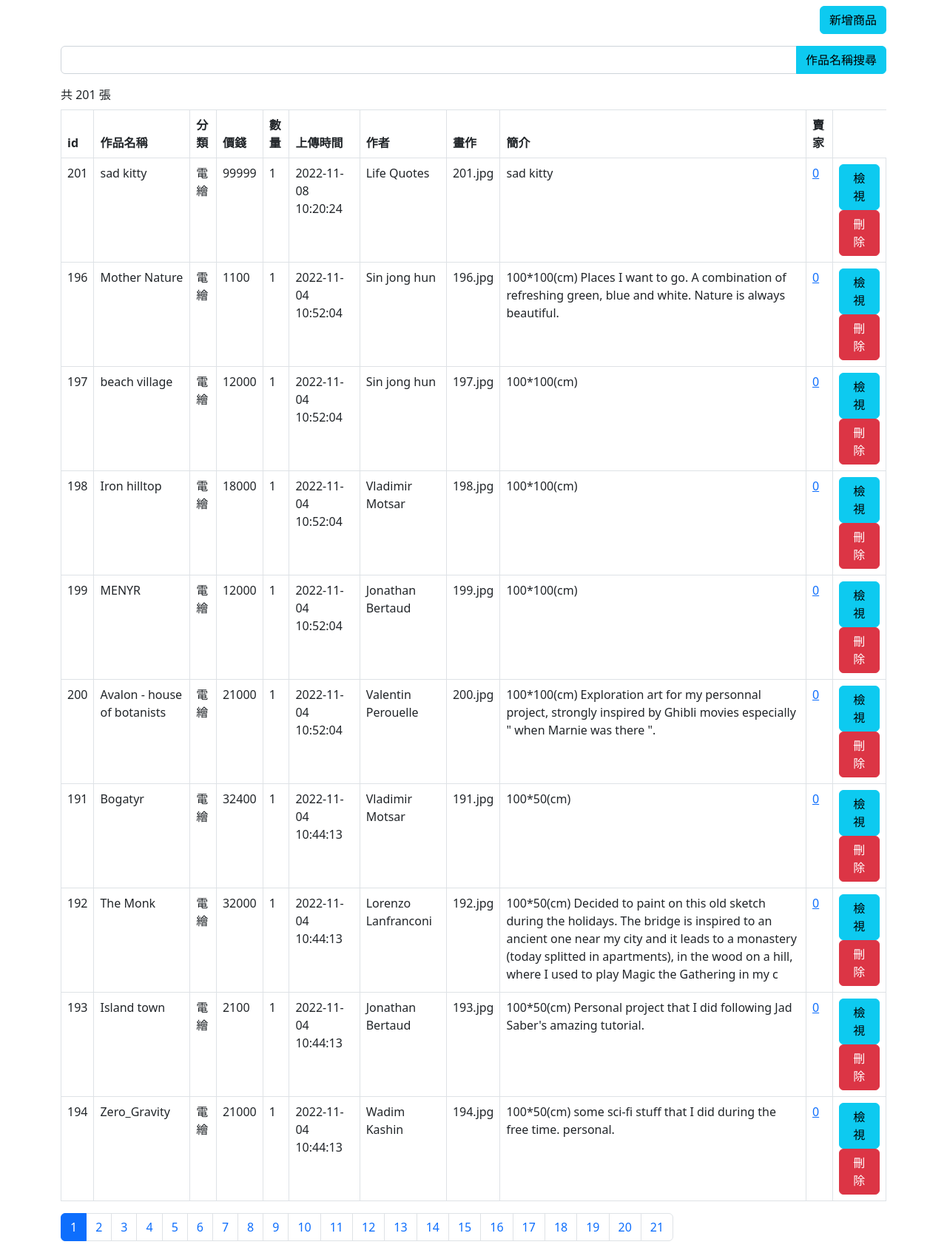
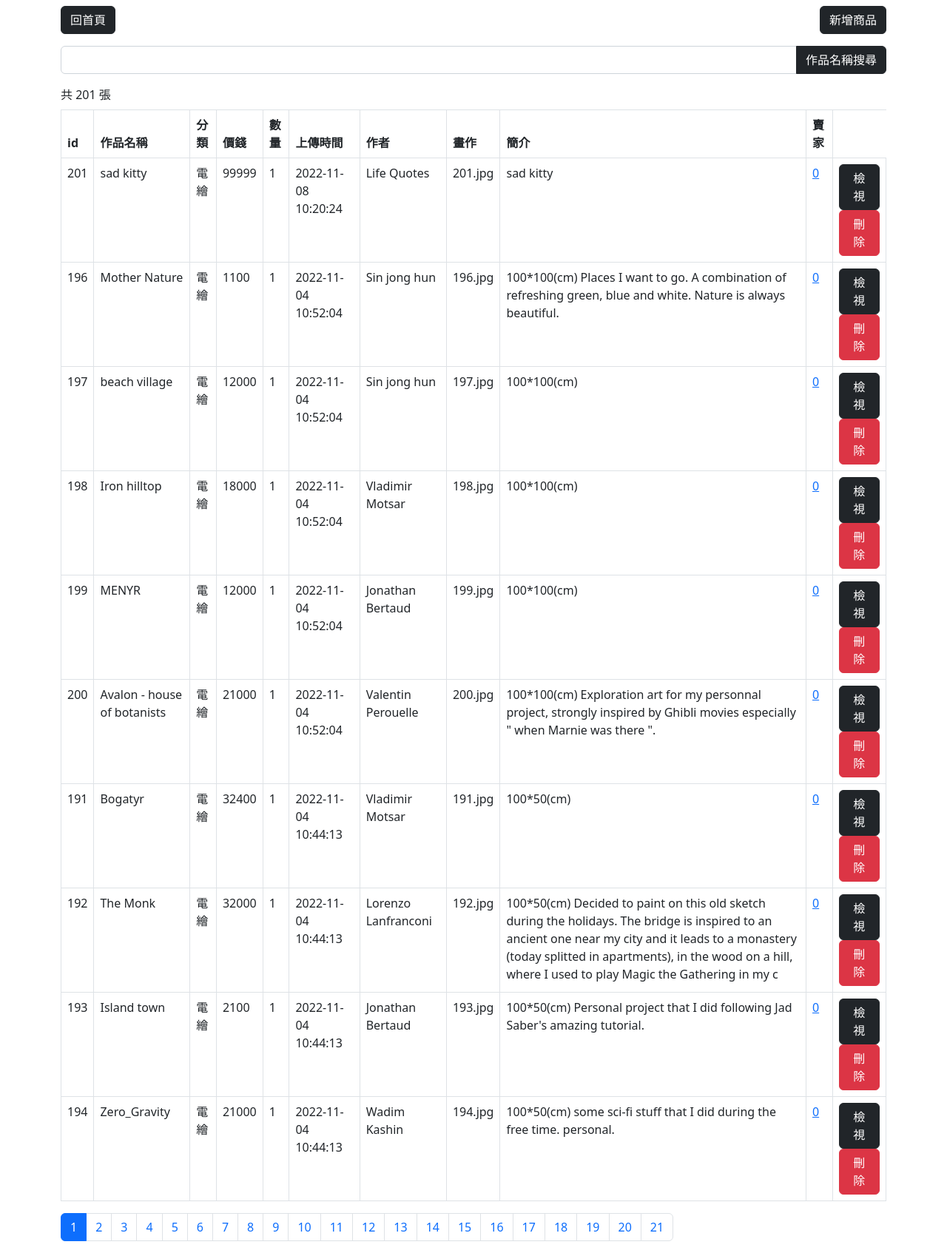
Before and after one commit to leoliao9701/midterm-project, a PHP site: page /products.php in a window 1280 px wide. Shown: the whole page at 74% size. Run offline with PHP 8.4, Linux system fonts and the light colour scheme; a user stored in the database is signed in; data comes from the database, SQL or seed files in the repository.

Commit message:
edit seller menu

```diff
--- a/product/products.php
+++ b/product/products.php
@@ -1,5 +1,10 @@
 <?php
 require_once("../db2-connect.php");
+
+session_start();
+if(!isset($_SESSION["seller"])){
+  header("location:../seller/login.php");
+}
 
 if (isset($_GET["search"])) {
   $search = $_GET["search"];
@@ -56,20 +61,21 @@ $rows = $result->fetch_all(MYSQLI_ASSOC);
 
 <body>
   <div class="container">
-    <div class="py-2 d-flex justify-content-end ">
-      <a class="btn btn-info" href="../seller/file-upload.php">新增商品</a>
+    <div class="py-2 d-flex justify-content-between ">
+    <a class="btn btn-dark" href="../seller/dashboard.php">回首頁</a>
+      <a class="btn btn-dark" href="../seller/file-upload.php">新增商品</a>
     </div>
     <div class="py-2">
       <form action="products.php" method="get">
         <div class="input-group">
           <input type="text" class="form-control" name="search">
-          <button type="submit" class="btn btn-info">作品名稱搜尋</button>
+          <button type="submit" class="btn btn-dark">作品名稱搜尋</button>
         </div>
       </form>
     </div>
     <?php if (isset($_GET["search"])) : ?>
       <div class="py-2">
-        <a class="btn btn-info" href="products.php">回商品列表</a>
+        <a class="btn btn-dark" href="products.php">回商品列表</a>
       </div>
       <h1><?= $_GET["search"] ?> 的搜尋結果</h1>
     <?php endif; ?>
@@ -126,7 +132,7 @@ $rows = $result->fetch_all(MYSQLI_ASSOC);
 
 
               <td>
-                <a class="btn btn-info" href="product_page.php?id=<?= $row["id"] ?>">檢視</a>
+                <a class="btn btn-dark" href="product_page.php?id=<?= $row["id"] ?>">檢視</a>
                 <a class="btn btn-danger" href="delete-product.php?id=<?= $row["id"] ?>">刪除</a>
               </td>
             </tr>
--- a/seller/dashboard.php
+++ b/seller/dashboard.php
@@ -2,8 +2,8 @@
 
 session_start();
 
-if(!isset($_SESSION["user"])){
-  header("location: login.php");
+if(!isset($_SESSION["seller"])){
+  header("location: /seller/login.php");
 }
 //如果登出，回到login這一頁
 
@@ -86,7 +86,7 @@ if(!isset($_SESSION["user"])){
         <ul class="list-unstyled">
             <!-- <li><a href="" class="px-3 py-2"> <i class="fa-solid fa-gauge fa-fw"></i>Dashboard</a></li>             -->
             <li><a href="../product/order-list.php" class="px-3 py-2"><i class="fa-regular fa-file-lines fa-fw"></i>訂單管理</a></li>
-            <li><a href="../product/product-list2.php" class="px-3 py-2"><i class="fa-solid fa-cart-shopping"></i>藝術品</a></li>
+            <li><a href="../product/products.php" class="px-3 py-2"><i class="fa-solid fa-cart-shopping"></i>藝術品管理</a></li>
             <li><a href="../seller/sellers.php" class="px-3 py-2"><i class="fa-solid fa-user"></i>賣家管理</a></li>
             <li><a href="./file-upload.php" class="px-3 py-2"><i class="fa-solid fa-chart-simple"></i>賣家藝術品上傳</a></li>
             <!-- <li><a href="" class="px-3 py-2"><i class="fa-solid fa-layer-group"></i>Integrations</a></li> -->
--- a/seller/delete-seller.php
+++ b/seller/delete-seller.php
@@ -1,6 +1,11 @@
 <?php
 //軟刪除 soft delete
 require_once("../db2-connect.php");
+
+if(!isset($_POST["seller"])){
+    echo "請循正常管道進入本頁";
+    exit;
+}
 
 $id=$_GET["id"];
 // $sql="DELETE FROM users WHERE id='$id'";
--- a/user/dashboard.php
+++ b/user/dashboard.php
@@ -3,7 +3,7 @@
 session_start();
 
 if(!isset($_SESSION["user"])){
-  header("location: login.php");
+  header("location: ./user/login.php");
 }
 //如果登出，回到login這一頁
 
--- a/user/login.php
+++ b/user/login.php
@@ -52,7 +52,7 @@ if(isset($_SESSION["user"])){
     <div class="vh-100 d-flex justify-content-center align-items-center">
         <div class="login-panel text-center">
             <!-- <img class="logo mb-3" src="/images/bootstrap-logo.svg" alt=""> -->
-            <h1>Please sign in</h1>
+            <h1>買家登入</h1>
             <?php if(isset($_SESSION["error"]) && $_SESSION["error"]["times"]>=5): ?>
               <div class="text-center h3">
                 您已超過登入錯誤次數，請稍後再登入
```
Also changed, not shown: seller/add-seller.php (+12 -0 lines).
